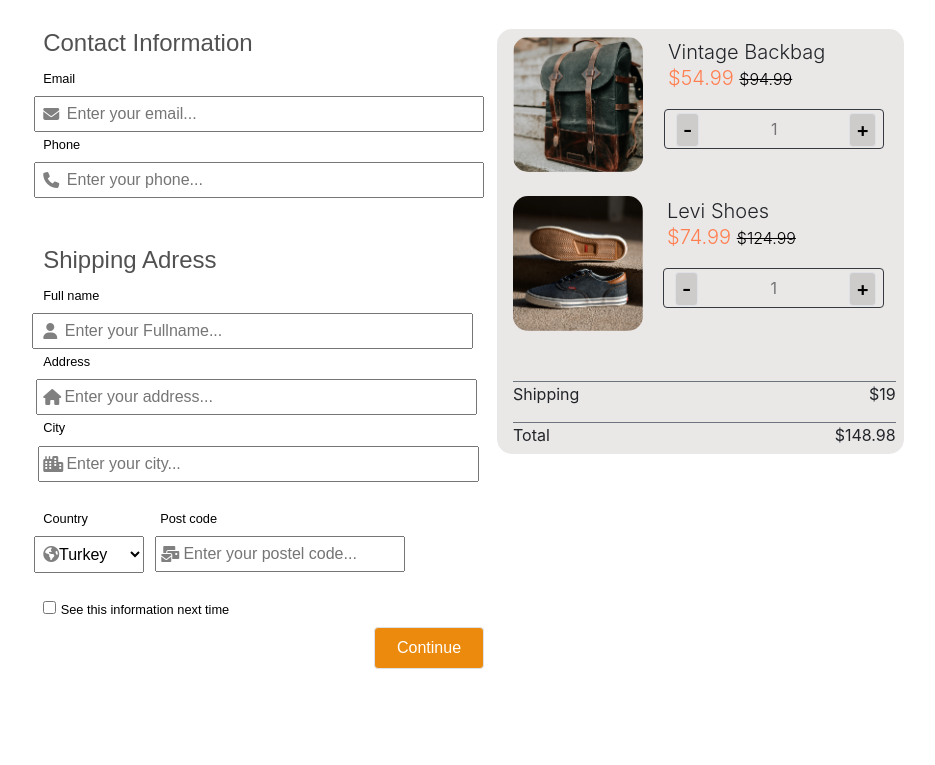
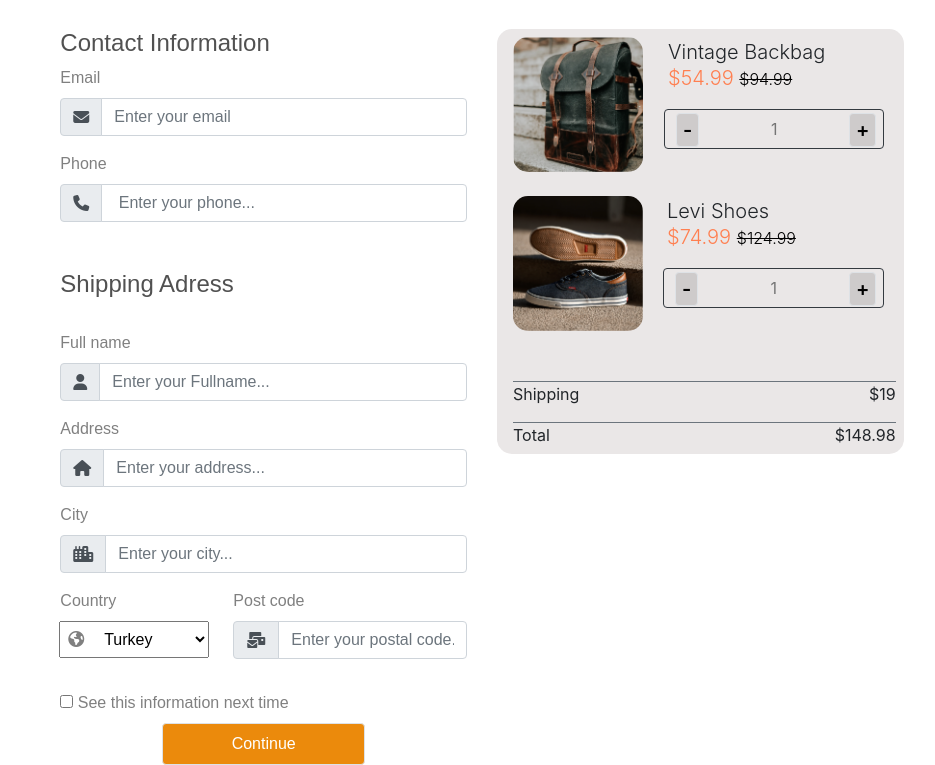
Before and after one commit to nihalptekin/nihaltekin.githup.io, a plain HTML site: page assigments/checkout/checkout.html in a window 1280 px wide. Shown: the part 67-832 px from the top of the page, without its empty margins (158-1093 px from the left). Before the commit the page ends 800 px from the top, so only its background shows below. Drawn offline with nearby package versions, Linux system fonts and the light colour scheme.

Commit message:
checkout

```diff
--- a/assigments/checkout/checkout.html
+++ b/assigments/checkout/checkout.html
@@ -9,71 +9,131 @@
       rel="stylesheet"
       href="https://cdnjs.cloudflare.com/ajax/libs/font-awesome/6.3.0/css/all.min.css"
     />
-    <link rel="stylesheet" href="https://cdn.jsdelivr.net/npm/bootstrap@4.3.1/dist/css/bootstrap.min.css">
-    <link rel="stylesheet" href="./checkout.css">
-
-
+    <link
+      rel="stylesheet"
+      href="https://cdn.jsdelivr.net/npm/bootstrap@4.3.1/dist/css/bootstrap.min.css"
+    />
+    <link rel="stylesheet" href="./checkout.css" />
   </head>
   <body>
-    <h1 class="text-center m-3" style="font-family: Arial, Helvetica, sans-serif;">Chekout</h1>
+    <h1
+      class="text-center m-3"
+      style="font-family: Arial, Helvetica, sans-serif"
+    >
+      Chekout
+    </h1>
 
-
-
-
-    <div class="row  d-flex justify-content-center" style=" position:relative; z-index:2;" >
-
-      <div class=" order-2 order-sm-1 order-md-1 order-lg-1 col-sm-6 col-md-4 col-lg-4 mt-3 d-flex justify-content-center " style="color:gray; font-family: Arial, Helvetica, sans-serif; ">
-        <form  action="#">
-            <h4 style="color:rgb(81, 81, 81); ">Contact Information</h4>
-            <div>
-              <label class="small" style="color: black;" for="email">Email</label>
-
-              <div class="d-flex">
-
-                <i class="fa-solid fa-envelope"style=" margin-right: -25px; margin-top: 10px; z-index:0 ;"
-                ></i>
-                <input class= "p-1" style="width: 450px;" id="email" type="tel"  placeholder="      Enter your email..."/></div>
-
+    <div
+      class="row d-flex justify-content-center"
+      style="position: relative; z-index: 2"
+    >
+      <div
+        class="order-2 order-sm-1 order-md-1 order-lg-1 col-sm-6 col-md-4 col-lg-4 mt-3 d-flex justify-content-center"
+        style="color: gray; font-family: Arial, Helvetica, sans-serif"
+      >
+        <form class=" " action="#">
+          <h4 style="color: rgb(81, 81, 81)">Contact Information</h4>
+          <div class="order-md-1">
+            <label for="email">Email</label>
+            <div class="input-group mb-3">
+              <div class="input-group-prepend">
+                <span class="input-group-text" id="basic-addon1"
+                  ><i class="fa-solid fa-envelope"></i
+                ></span>
               </div>
-
-          <div>
-            <label class="small" style="color: black;" for="phone">Phone</label>
-
-            <div class="d-flex">
-              <i class="fa-solid fa-phone" style=" margin-right: -25px; margin-top: 10px; z-index:0 ;"></i> <input class=" p-1" style="width: 450px;"  id="phone" type="tel"  placeholder="      Enter your phone..."/></div>
-
+              <input
+                type="text"
+                class="form-control"
+                placeholder="Enter your email"
+                aria-label="email"
+                aria-describedby="basic-addon1"
+              />
+            </div>
           </div>
           <div>
-            <h4 class="mt-5 "
-            style="color:rgb(81, 81, 81) ">Shipping Adress</h4>
-
-            <label class="small" style="color: black;" for="name">Full name</label>
-
-
-            <div class="d-flex"><i class="fa-solid fa-user"  style=" margin-right: -25px; margin-top: 10px; z-index:0 ;"></i> <input class="w-100 p-1" id="name" type="text" placeholder="      Enter your Fullname..."/></div>
-
+            <label for="phone">Phone</label>
+            <div class="input-group mb-3">
+              <div class="input-group-prepend">
+                <span class="input-group-text" id="basic-addon1"
+                  ><i class="fa-solid fa-phone"></i
+                ></span>
+              </div>
+              <input
+                type="text"
+                class="form-control"
+                placeholder=" Enter your phone..."
+                aria-label="Username"
+                aria-describedby="basic-addon1"
+              />
+            </div>
           </div>
           <div>
-
-            <label class="small" style="color: black;" for="address">Address</label>
-
-            <div class="d-flex">   <i class="fa-solid fa-house" style=" margin-right: -25px; margin-top: 10px; z-index:0 ;"></i> <input class="w-100 p-1" id="addres" type="text" placeholder="     Enter your address..."/></div>
-
+            <h4 class="mt-5" style="color: rgb(81, 81, 81)">Shipping Adress</h4>
+            <br />
+            <label for="name">Full name</label>
+            <div class="input-group mb-3">
+              <div class="input-group-prepend">
+                <span class="input-group-text" id="basic-addon1"
+                  ><i class="fa-solid fa-user"></i
+                ></span>
+              </div>
+              <input
+                type="text"
+                class="form-control"
+                placeholder="Enter your Fullname..."
+                aria-label="Username"
+                aria-describedby="basic-addon1"
+              />
+            </div>
           </div>
           <div>
-
-            <label  class="small" style="color: black;" for="city">City</label>
-
-            <div class="d-flex"> <i class="fa-solid fa-city" style=" margin-right: -25px; margin-top: 10px; z-index:0 ;"></i> <input class="w-100 p-1" id="city" type="text" placeholder="     Enter your city..."/></div>
-
+            <label for="address">Address</label>
+            <div class="input-group mb-3">
+              <div class="input-group-prepend">
+                <span class="input-group-text" id="basic-addon1"
+                  ><i class="fa-solid fa-house"></i>
+                </span>
               </div>
-          <div class="d-sm-block d-md-flex">
+              <input
+                type="text"
+                class="form-control"
+                placeholder="Enter your address..."
+                aria-label="Username"
+                aria-describedby="basic-addon1"
+              />
+            </div>
+          </div>
+          <div></div>
+          <label for="city">City</label>
+          <div class="input-group mb-3">
+            <div class="input-group-prepend">
+              <span class="input-group-text" id="basic-addon1"
+                ><i class="fa-solid fa-city"></i
+              ></span>
+            </div>
+            <input
+              type="text"
+              class="form-control"
+              placeholder="Enter your city..."
+              aria-label="Username"
+              aria-describedby="basic-addon1"
+            />
+          </div>
+          <div class="d-flex mb-3">
             <div>
-              <br>
-              <label class="small" style="color: black;" for="country">Country</label>
-              <br>
-              <div class="d-flex ">
-                <i class="fa-solid fa-earth-americas "style=" margin-right: -25px; margin-top: 10px; z-index:0 ;"  ></i> <select style="width: 110px;" class="mr-3 p-2" name="country" id="country">
+              <label for="country">Country</label>
+              <br />
+              <div class="d-flex">
+                <i
+                  class="fa-solid fa-earth-americas ml-2"
+                  style="margin-right: -25px; margin-top: 10px; z-index: 0"
+                ></i>
+                <select
+                  style="width: 150px"
+                  class="p-2"
+                  name="country"
+                  id="country"
+                >
                   <option class="text-center" value="country">Turkey</option>
                   <option value="country">Germany</option>
                   <option value="country">USA</option>
@@ -81,89 +141,201 @@
                   <option value="country">UK</option>
                 </select>
               </div>
-
             </div>
-
-            <div class="">
-              <br>
-              <label class="small" style="color: black;" for="post">Post code</label>
-              <br>
-              <div class="d-flex">
-                <i class="fa-sharp fa-solid fa-envelopes-bulk" style=" margin-right: -25px; margin-top: 10px; z-index:0 ;" ></i><input style="width: 250px;" class="p-1" id="post" type="text" placeholder="     Enter your postel code..."/>
+            <div class="pl-4">
+              <label for="post">Post code</label>
+              <div class="input-group mb-3">
+                <div class="input-group-prepend">
+                  <span class="input-group-text" id="basic-addon1"
+                    ><i class="fa-solid fa-envelopes-bulk"></i
+                  ></span>
                 </div>
-
-            </div>
-          </div>
-
-           <br>
-          <div>
-            <input id="info" type="checkbox" name="info" value="info">
-            <label class="small" style="color: black;" for="info">See this information next time</label><br>
-          </div>
-
-
-          <div class="d-flex justify-content-end " >
-            <button class=" w-25 p-2 border rounded sm-w-50 justify-content-center" style=" background-color: rgb(235, 138, 12); color: white; ">Continue</button>
-          </div>
-
-        </form>
-      </div>
-      <div class=" order-1 col-sm-6 col-md-4 col-lg-4 mt-3 d-flex justify-content-center ">
-        <div class= "p-2 pl-3  " style="border-radius:15px; background-color: rgb(234, 231, 231); width:460px; height: 425px;">
-
-        <div class="d-flex">
-          <img class="" style="border-radius: 15px; margin-right: 25px; " src="./bag.png" alt="bag" width="130px" height="135px">
-          <div>
-           <p class="lead " >Vintage Backbag</p>
-           <p class="lead" style="margin-top:-20px; color:coral;">$54.99 <span class="small font-weight-light " style="text-decoration: line-through; color: black;">$94.99</span></p>
-
-           <div class="d-flex ml-2 ">
-            <button id="number" type="button" class= " d-inline h-25 border rounded mt-1" style="font-weight: 600; font-size: 20px; background-color: rgb(206, 203, 203); margin-right: -35px; z-index: 2;" >-</button>
-
-            <input id="number" class=" border rounded border-dark text-center w-100" type="text" max="10" placeholder="1"  style=" height: 40px;  background-color: rgb(234, 231, 231); z-index: 1;">
-
-            <button id="number" type="button" class="mt-1 h-25 border rounded" style="font-weight: 600; font-size: 20px;background-color: rgb(206, 203, 203); margin-left:-35px; z-index: 2;">+</button>
-          </div>
-
-           </div>
-
-        </div>
-        <div class="d-flex mt-4">
-          <img  class="mr-4" style="border-radius: 15px;" src="./shoose.png" alt="bag" width="130px" height="135px">
-          <div class="d-inline-block justify-content-center text-start ">
-           <p class="lead ">Levi Shoes</p>
-           <p class="lead" style="margin-top:-20px; color:coral;">$74.99 <span class="small font-weight-light" style="text-decoration: line-through; color: black;">$124.99</span></p>
-
-           <div class="d-flex ml-2 ">
-            <button id="number" type="button" class= " d-inline h-25 border rounded mt-1" style="font-weight: 600; font-size: 20px; background-color: rgb(206, 203, 203); margin-right: -35px; z-index: 2;" >-</button>
-
-            <input id="number" class=" border rounded border-dark text-center w-100" type="text" max="10" placeholder="1"  style=" height: 40px;  background-color: rgb(234, 231, 231);z-index: 1;">
-
-            <button id="number" type="button" class="mt-1 h-25 border rounded" style="font-weight: 600; font-size: 20px;background-color: rgb(206, 203, 203); margin-left:-35px; z-index: 2;">+</button>
+                <input
+                  type="text"
+                  class="form-control"
+                  placeholder="Enter your postal code..."
+                  aria-label="Username"
+                  aria-describedby="basic-addon1"
+                />
               </div>
             </div>
           </div>
-     <div style="margin-top: 50px; ">
-       <div class=" d-flex justify-content-between border-top border-secondary border-1">
-        <p class="">Shipping</p><p class="">$19</p>
+          <div>
+            <input id="info" type="checkbox" name="info" value="info" />
+            <label for="info">See this information next time</label><br />
+          </div>
+          <div class="d-flex justify-content-center ">
+            <button
+              class="w-50 p-2 border rounded"
+              style="background-color: rgb(235, 138, 12); color: white"
+            >
+              Continue
+            </button>
+          </div>
+        </form>
+      </div>
+      <div
+        class="order-1 col-sm-6 col-md-4 col-lg-4 mt-3 d-flex justify-content-center"
+      >
+        <div
+          class="p-2 pl-3"
+          style="
+            border-radius: 15px;
+            background-color: rgb(234, 231, 231);
+            width: 460px;
+            height: 425px;
+          "
+        >
+          <div class="d-flex">
+            <img
+              class=""
+              style="border-radius: 15px; margin-right: 25px"
+              src="./bag.png"
+              alt="bag"
+              width="130px"
+              height="135px"
+            />
+            <div>
+              <p class="lead">Vintage Backbag</p>
+              <p class="lead" style="margin-top: -20px; color: coral">
+                $54.99
+                <span
+                  class="small font-weight-light"
+                  style="text-decoration: line-through; color: black"
+                  >$94.99</span
+                >
+              </p>
+
+              <div class="d-flex ml-2">
+                <button
+                  id="number"
+                  type="button"
+                  class="d-inline h-25 border rounded mt-1"
+                  style="
+                    font-weight: 600;
+                    font-size: 20px;
+                    background-color: rgb(206, 203, 203);
+                    margin-right: -35px;
+                    z-index: 2;
+                  "
+                >
+                  -
+                </button>
+
+                <input
+                  id="number"
+                  class="border rounded border-dark text-center w-100"
+                  type="text"
+                  max="10"
+                  placeholder="1"
+                  style="
+                    height: 40px;
+                    background-color: rgb(234, 231, 231);
+                    z-index: 1;
+                  "
+                />
+
+                <button
+                  id="number"
+                  type="button"
+                  class="mt-1 h-25 border rounded"
+                  style="
+                    font-weight: 600;
+                    font-size: 20px;
+                    background-color: rgb(206, 203, 203);
+                    margin-left: -35px;
+                    z-index: 2;
+                  "
+                >
+                  +
+                </button>
+              </div>
+            </div>
+          </div>
+          <div class="d-flex mt-4">
+            <img
+              class="mr-4"
+              style="border-radius: 15px"
+              src="./shoose.png"
+              alt="bag"
+              width="130px"
+              height="135px"
+            />
+            <div class="d-inline-block justify-content-center text-start">
+              <p class="lead">Levi Shoes</p>
+              <p class="lead" style="margin-top: -20px; color: coral">
+                $74.99
+                <span
+                  class="small font-weight-light"
+                  style="text-decoration: line-through; color: black"
+                  >$124.99</span
+                >
+              </p>
+
+              <div class="d-flex ml-2">
+                <button
+                  id="number"
+                  type="button"
+                  class="d-inline h-25 border rounded mt-1"
+                  style="
+                    font-weight: 600;
+                    font-size: 20px;
+                    background-color: rgb(206, 203, 203);
+                    margin-right: -35px;
+                    z-index: 2;
+                  "
+                >
+                  -
+                </button>
+
+                <input
+                  id="number"
+                  class="border rounded border-dark text-center w-100"
+                  type="text"
+                  max="10"
+                  placeholder="1"
+                  style="
+                    height: 40px;
+                    background-color: rgb(234, 231, 231);
+                    z-index: 1;
+                  "
+                />
+
+                <button
+                  id="number"
+                  type="button"
+                  class="mt-1 h-25 border rounded"
+                  style="
+                    font-weight: 600;
+                    font-size: 20px;
+                    background-color: rgb(206, 203, 203);
+                    margin-left: -35px;
+                    z-index: 2;
+                  "
+                >
+                  +
+                </button>
+              </div>
+            </div>
+          </div>
+          <div style="margin-top: 50px">
+            <div
+              class="d-flex justify-content-between border-top border-secondary border-1"
+            >
+              <p class="">Shipping</p>
+              <p class="">$19</p>
             </div>
 
-      <div class=" d-flex justify-content-between border-top border-secondary border-1">
-        <p>Total</p><p >$148.98</p>
+            <div
+              class="d-flex justify-content-between border-top border-secondary border-1"
+            >
+              <p>Total</p>
+              <p>$148.98</p>
             </div>
           </div>
-
         </div>
       </div>
-
-
-
     </div>
-
-
-
-
-
 
     <script
       src="https://cdn.jsdelivr.net/npm/bootstrap@5.3.0-alpha2/dist/js/bootstrap.bundle.min.js"
```
Lines whose indentation alone changed are shown as unchanged.
